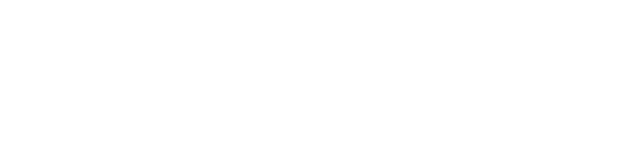
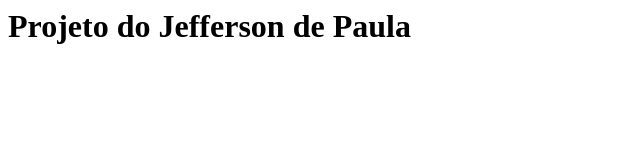
Before and after one commit to Jefferson-paula-1984/meu-site, a plain HTML site: page index.html in a window 1280 px wide. Shown: the whole page, without its empty margins (0-640 px from the left). Drawn offline with Linux system fonts and the light colour scheme.

Commit message:
Titulo da pagina

```diff
--- a/index.html
+++ b/index.html
@@ -2,5 +2,6 @@
 	<head>
 	</head>
 	<body>
+		<h1>Projeto do Jefferson de Paula</h1>
 	</body>
 </html>
```
